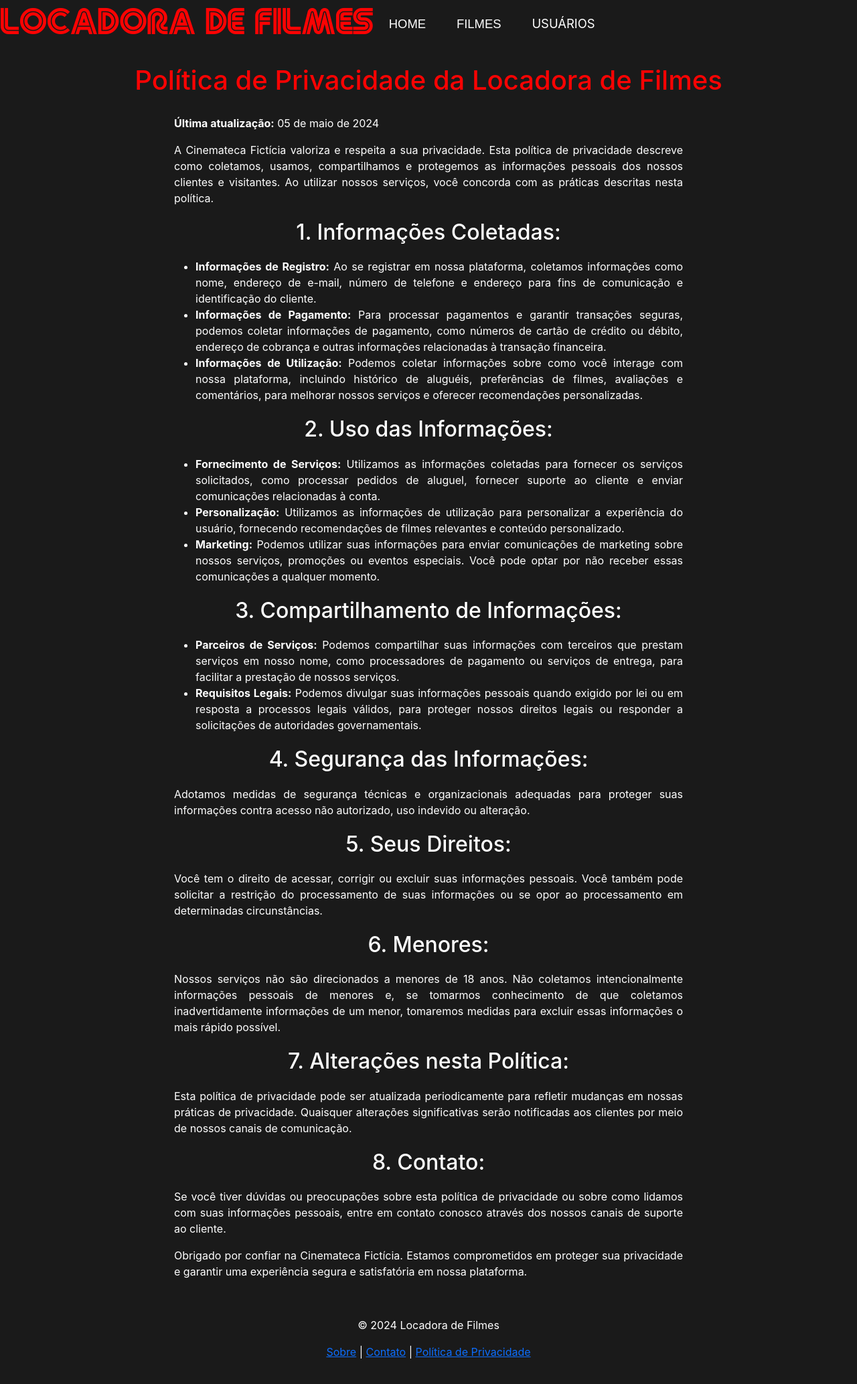
After one commit to yuriiSw/Projeto-Locadora-, a PHP site: the page made by footer/politicaprivacidade.html in a window 1280 px wide. The commit adds this page. Shown: the whole page at 67% size. Run offline with PHP 8.4, Linux system fonts and the light colour scheme.

Commit message:
Atualização Yuri

```diff
--- a/css/Filmes.css
+++ b/css/Filmes.css
@@ -111,23 +111,7 @@ h3 {
 .cor1 {
   background-color: #1a1a1a;
 }
-.navbar-expand-lg{
-  text-align: right;
 
-}
-
-.navbar-toggler-icon {
-
-  background-color: #fff;
-}
-
-.navbar-nav .nav-link {
-  color: #fff;
-}
-
-.navbar-nav .nav-link:hover {
-  color: #fc0303;
-}
 
 .btn-custom {
   background-color: #fc0303;
@@ -198,3 +182,120 @@ h3 {
 .texto p {
   margin-bottom: 0;
 }
+
+@import url('https://fonts.googleapis.com/css2?family=Inter:wght@200;300;400;500&display=swap');
+* {
+    padding: 0;
+    margin: 0;
+    font-family: 'Inter', sans-serif;
+}
+
+header {
+    background-color: #24252a;
+    box-shadow: 0px 3px 10px #464646;
+}
+
+.nav-bar {
+    display: flex;
+    justify-content: space-between;
+    padding: 1.5rem 6rem;
+}
+
+.logo {
+    display: flex;
+    align-items: center;
+}
+
+.logo h1 {
+    color: #fff;
+}
+
+.nav-list {
+    display: flex;
+    align-items: center;
+}
+
+.nav-list ul {
+    display: flex;
+    justify-content: center;
+    list-style: none;
+}
+
+.nav-item {
+    margin: 0 15px;
+}
+
+.nav-link {
+    text-decoration: none;
+    font-size: 1.15rem;
+    color: #fff;
+    font-weight: 400;
+}
+
+.login-button button {
+    border: none;
+    padding: 10px 15px;
+    border-radius: 5px;
+    background-color: #0187a7;
+}
+
+.login-button button a {
+    text-decoration: none;
+    color: #fff;
+    font-weight: 500;
+    font-size: 1.1rem;
+}
+
+.mobile-menu-icon {
+    display: none;
+}
+
+.mobile-menu {
+    display: none;
+}
+
+@media screen and (max-width: 730px) {
+    .nav-bar {
+        padding: 1.5rem 4rem;
+    }
+    .nav-item {
+        display: none;
+    }
+    .login-button {
+        display: none;
+    }
+    .mobile-menu-icon {
+        display: block;
+    }
+    .mobile-menu-icon button {
+        background-color: transparent;
+        border: none;
+        cursor: pointer;
+    }
+    .mobile-menu ul {
+        display: flex;
+        flex-direction: column;
+        text-align: center;
+        padding-bottom: 1rem;
+    }
+    .mobile-menu .nav-item {
+        display: block;
+        padding-top: 1.2rem;
+    }
+    .mobile-menu .login-button {
+        display: block;
+        padding: 1rem 2rem;
+    }
+    .mobile-menu .login-button button {
+        width: 100%;
+    }
+    .open {
+        display: block;
+    }
+}
+
+
+.logo img {
+  width: 100px; /* Defina a largura desejada */
+  height: auto; /* Mantenha a proporção da imagem */
+}
--- /dev/null
+++ b/footer/politicaprivacidade.html
@@ -0,0 +1,174 @@
+<!DOCTYPE html>
+<html lang="pt-br">
+<head>
+    <meta charset="UTF-8" />
+    <meta name="viewport" content="width=device-width, initial-scale=1.0" />
+    <title>Locadora de filmes</title>
+    <link
+      href="https://cdn.jsdelivr.net/npm/bootstrap@5.3.3/dist/css/bootstrap.min.css"
+      rel="stylesheet"
+      integrity="sha384-QWTKZyjpPEjISv5WaRU9OFeRpok6YctnYmDr5pNlyT2bRjXh0JMhjY6hW+ALEwIH"
+      crossorigin="anonymous"/>
+      <link rel="shortcut icon" type="imagex/jpg" href="./img/iconsite.jpg">
+    <link rel="stylesheet" href="../css/Filmes.css" />
+    <link rel="shortcut icon" type="imagex/jpg" href="../img/iconsite.jpg">
+
+    <style>
+        body {
+            font-family: Arial, sans-serif;
+            margin: 0;
+            padding: 0;
+         }
+
+        .container {
+            max-width: 800px;
+            margin: 0 auto;
+            padding: 20px;
+            text-align: justify;
+        }
+
+        h1 {
+            text-align: center;
+        }
+
+        h2 {
+            margin-top: 20px;
+        }
+
+        ul {
+            margin-top: 10px;
+            margin-bottom: 10px;
+        }
+    </style>
+</head>
+<body>
+    <br>
+    <br>
+    <nav class="navbar navbar-expand-lg navbar-dark cor1 fixed-top">
+      <div class="container-fluid">
+        <h1 id="titulosite" class="mr-auto">LOCADORA DE FILMES</h1>
+        <button
+          class="navbar-toggler"
+          type="button"
+          data-bs-toggle="collapse"
+          data-bs-target="#navbarScroll"
+          aria-controls="navbarScroll"
+          aria-expanded="false"
+          aria-label="Toggle navigation"
+        >
+          <span class="navbar-toggler-icon"></span>
+        </button>
+        <div
+          class="collapse navbar-collapse justify-content-end"
+          id="navbarScroll"
+        >
+          <ul
+            class="navbar-nav me-auto my-2 my-lg-0 navbar-nav-scroll"
+            style="--bs-scroll-height: 100px"
+          >
+
+            <li class="nav-item">
+              <a class="nav-link fontegeral" href="../Filmes.html">HOME</a>
+            </li>
+            <li class="nav-item dropdown fontegeral">
+              <a
+                class="nav-link custom-login fontegeral"
+                href="Login.html"
+                role="button"
+                data-bs-toggle="dropdown"
+                aria-expanded="true"
+                >FILMES</a
+              >
+              <ul class="dropdown-menu fontedropmenu">
+                <li>
+                  <a class="dropdown-item" href="../cadastro_filmes.html"
+                    >CADASTRO</a
+                  >
+                </li>
+                <li>
+                  <a class="dropdown-item" href="#">LISTAR E EDITAR</a>
+                </li>
+              </ul>
+            </li>
+            <li class="nav-item dropdown fontegeral">
+              <a
+                class="nav-link custom-login"
+                href="Login.html"
+                role="button"
+                data-bs-toggle="dropdown"
+                aria-expanded="true"
+                >USUÁRIOS</a
+              >
+              <ul class="dropdown-menu">
+                <li>
+                  <a
+                    class="dropdown-item fontedropmenu"
+                    href="../listar_usuarios.php"
+                    >LISTAR E EDITAR</a
+                  >
+                </li>
+              </ul>
+            </li>
+          </ul>
+        </div>
+      </div>
+    </div>
+  </nav>
+    <br>
+    <br>
+    <h1>Política de Privacidade da Locadora de Filmes</h1>
+    <div class="container">
+
+        <p><strong>Última atualização:</strong> 05 de maio de 2024</p>
+        <p>A Cinemateca Fictícia valoriza e respeita a sua privacidade. Esta política de privacidade descreve como coletamos, usamos, compartilhamos e protegemos as informações pessoais dos nossos clientes e visitantes. Ao utilizar nossos serviços, você concorda com as práticas descritas nesta política.</p>
+
+        <h2>1. Informações Coletadas:</h2>
+        <ul>
+            <li><strong>Informações de Registro:</strong> Ao se registrar em nossa plataforma, coletamos informações como nome, endereço de e-mail, número de telefone e endereço para fins de comunicação e identificação do cliente.</li>
+            <li><strong>Informações de Pagamento:</strong> Para processar pagamentos e garantir transações seguras, podemos coletar informações de pagamento, como números de cartão de crédito ou débito, endereço de cobrança e outras informações relacionadas à transação financeira.</li>
+            <li><strong>Informações de Utilização:</strong> Podemos coletar informações sobre como você interage com nossa plataforma, incluindo histórico de aluguéis, preferências de filmes, avaliações e comentários, para melhorar nossos serviços e oferecer recomendações personalizadas.</li>
+        </ul>
+
+        <h2>2. Uso das Informações:</h2>
+        <ul>
+            <li><strong>Fornecimento de Serviços:</strong> Utilizamos as informações coletadas para fornecer os serviços solicitados, como processar pedidos de aluguel, fornecer suporte ao cliente e enviar comunicações relacionadas à conta.</li>
+            <li><strong>Personalização:</strong> Utilizamos as informações de utilização para personalizar a experiência do usuário, fornecendo recomendações de filmes relevantes e conteúdo personalizado.</li>
+            <li><strong>Marketing:</strong> Podemos utilizar suas informações para enviar comunicações de marketing sobre nossos serviços, promoções ou eventos especiais. Você pode optar por não receber essas comunicações a qualquer momento.</li>
+        </ul>
+
+        <h2>3. Compartilhamento de Informações:</h2>
+        <ul>
+            <li><strong>Parceiros de Serviços:</strong> Podemos compartilhar suas informações com terceiros que prestam serviços em nosso nome, como processadores de pagamento ou serviços de entrega, para facilitar a prestação de nossos serviços.</li>
+            <li><strong>Requisitos Legais:</strong> Podemos divulgar suas informações pessoais quando exigido por lei ou em resposta a processos legais válidos, para proteger nossos direitos legais ou responder a solicitações de autoridades governamentais.</li>
+        </ul>
+
+        <h2>4. Segurança das Informações:</h2>
+        <p>Adotamos medidas de segurança técnicas e organizacionais adequadas para proteger suas informações contra acesso não autorizado, uso indevido ou alteração.</p>
+
+        <h2>5. Seus Direitos:</h2>
+        <p>Você tem o direito de acessar, corrigir ou excluir suas informações pessoais. Você também pode solicitar a restrição do processamento de suas informações ou se opor ao processamento em determinadas circunstâncias.</p>
+
+        <h2>6. Menores:</h2>
+        <p>Nossos serviços não são direcionados a menores de 18 anos. Não coletamos intencionalmente informações pessoais de menores e, se tomarmos conhecimento de que coletamos inadvertidamente informações de um menor, tomaremos medidas para excluir essas informações o mais rápido possível.</p>
+
+        <h2>7. Alterações nesta Política:</h2>
+        <p>Esta política de privacidade pode ser atualizada periodicamente para refletir mudanças em nossas práticas de privacidade. Quaisquer alterações significativas serão notificadas aos clientes por meio de nossos canais de comunicação.</p>
+
+        <h2>8. Contato:</h2>
+        <p>Se você tiver dúvidas ou preocupações sobre esta política de privacidade ou sobre como lidamos com suas informações pessoais, entre em contato conosco através dos nossos canais de suporte ao cliente.</p>
+
+        <p>Obrigado por confiar na Cinemateca Fictícia. Estamos comprometidos em proteger sua privacidade e garantir uma experiência segura e satisfatória em nossa plataforma.</p>
+    </div>
+    <script src="https://cdn.jsdelivr.net/npm/bootstrap@5.3.3/dist/js/bootstrap.bundle.min.js"
+  integrity="sha384-YvpcrYf0tY3lHB60NNkmXc5s9fDVZLESaAA55NDzOxhy9GkcIdslK1eN7N6jIeHz"
+  crossorigin="anonymous"></script>
+</body>
+<footer class="footer">
+    <p>&copy; 2024 Locadora de Filmes</p>
+    <p>
+      <a href="../footer/sobrenos.html">Sobre</a> | <a href="../footer/contatoform.html">Contato</a> |
+      <a href="../footer/politicaprivacidade.html">Política de Privacidade</a>
+    </p>
+
+  </footer>
+</html>
```
Also changed, not shown: Filmes.html (+27 -70 lines), filmes.js (+10 -0 lines), footer/contatoform.html (added, +191 -0 lines), footer/sobrenos.html (added, +50 -0 lines), info_filmes/avengers_endgame.html (+20 -8 lines), js/script.js (added, +10 -0 lines), listar_usuarios.php (+14 -1 lines), img/close_white_36dp.svg (added), img/menu_white_36dp.svg (added), retro_stereo_wide/Retro Mono Wide.ttf (deleted), retro_stereo_wide/Retro Stereo Wide.ttf (deleted), 2 other files.
